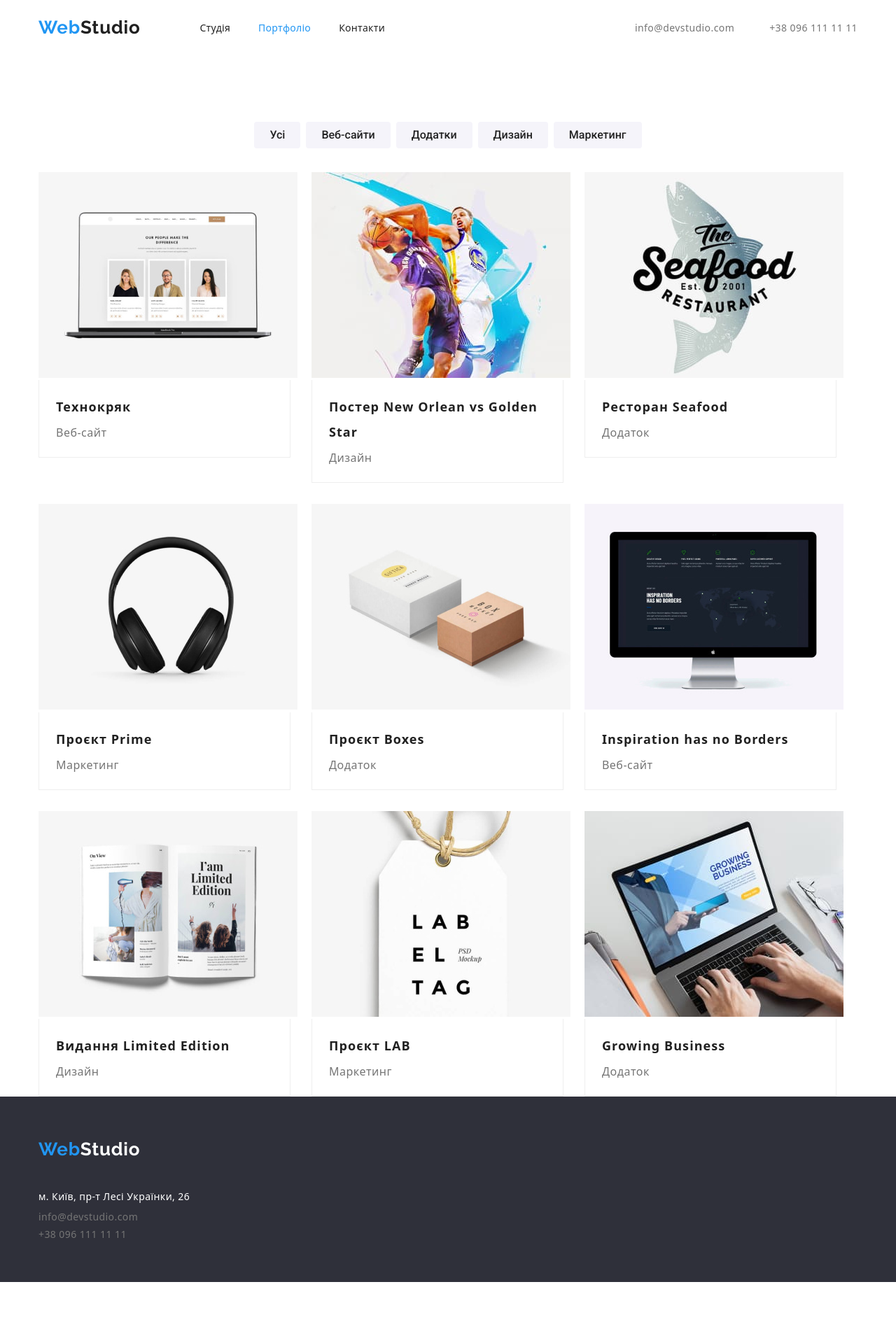
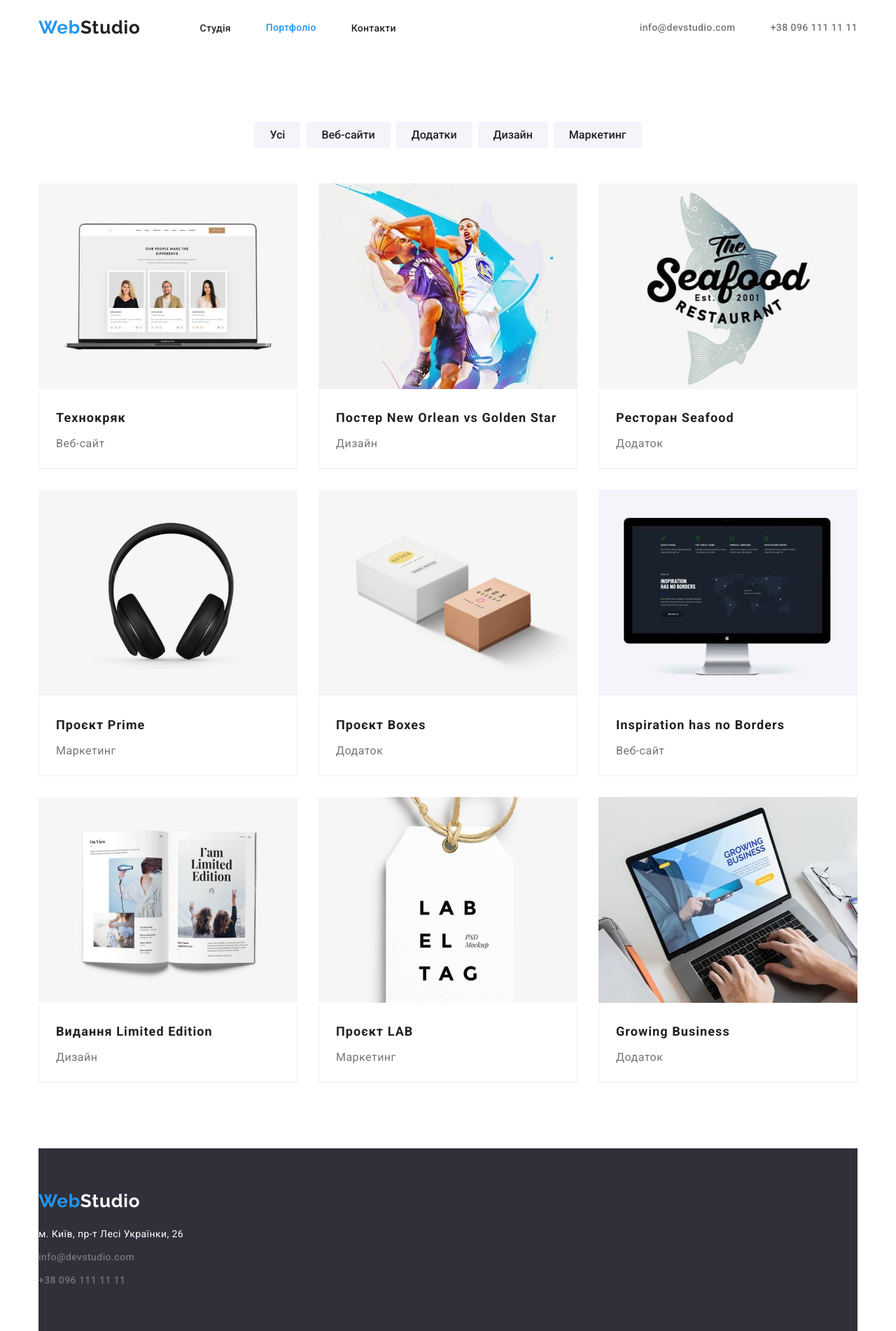
Before and after one commit to AnastasiiaS-1/goit-markup-hw-03, a plain HTML site: page portfolio.html in a window 1280 px wide. Shown: the whole page at 70% size. Before the commit the page ends 1832 px from the top, so only its background shows below. Drawn offline with nearby package versions, Linux system fonts and the light colour scheme.

Commit message:
corrections 2

```diff
--- a/css/styles.css
+++ b/css/styles.css
@@ -1,4 +1,3 @@
-
 /*загальна інформація*/
 
 :root {
@@ -10,7 +9,7 @@
   --button-background-color: #188ce8;
   --secondary-background-color: #2f303a;
   --solid-border-color: #eeeeee;
- }
+}
 
 body {
   color: var(--title-text-color);
@@ -110,7 +109,7 @@ ul {
   margin: 0;
   margin-right: auto;
   padding: 0;
- }
+}
 
 .site-nav {
   display: flex;
@@ -121,11 +120,11 @@ ul {
 
 .site-nav .item {
   outline: 1px;
-  margin-right: 40px;
+  margin-right: 50px;
 }
 
-.site-nav .item:last-child{
- margin-right: 0;
+.site-nav .item:last-child {
+  margin-right: 0;
 }
 
 .site-nav .link.current {
@@ -176,7 +175,7 @@ ul {
 .contacts a {
   font-weight: 500;
   font-size: 14px;
-  line-height: 1.14;
+  line-height: 1.7;
   color: var(--main-text-color);
   text-decoration: none;
   letter-spacing: 0.03em;
@@ -220,7 +219,7 @@ ul {
   border-radius: 4px;
   padding: 10px 32px;
   display: inline-block;
-  width: 216px
+  border: 0;
   font-family: "Roboto", sans-serif;
   font-weight: 700;
   font-size: 16px;
@@ -248,6 +247,7 @@ p {
 
 .section {
   padding-top: 94px;
+  padding-bottom: 94px;
 }
 
 .section-title {
@@ -262,7 +262,7 @@ p {
 }
 
 .section-about {
-  padding-top:0;
+  padding-top: 0;
 }
 
 .title {
@@ -312,8 +312,8 @@ p {
 .image-img {
   width: calc((100% - 60px) / 3);
   margin-right: 30px;
-  display:block;
-  max-width:100%
+  display: block;
+  max-width: 100%;
 }
 
 .image-img:nth-child(3n) {
@@ -333,12 +333,14 @@ p {
   align-item: flex-start;
   margin: 0;
   padding: 0;
- }
+}
 
 .image {
   background-color: var(--white-text-color);
   width: calc((100% - 90px) / 4);
   margin-right: 30px;
+  display: block;
+  max-width: 100%;
 }
 
 .image:nth-child(4n) {
@@ -382,7 +384,7 @@ p {
   display: flex;
   text-align: center;
   margin-right: 8px;
- }
+}
 
 .name-button {
   font-family: "Roboto", sans-serif;
@@ -412,8 +414,7 @@ p {
   justify-content: center;
   margin: 0;
   padding: 0;
-  margin-bottom: 34px;
-  margin-top: 94px;
+  margin-bottom: 50px;
 }
 
 .trait-button {
@@ -433,7 +434,6 @@ p {
   line-height: 2;
   letter-spacing: 0.06em;
   margin-bottom: 4px;
-
 }
 
 .service-text {
@@ -449,7 +449,7 @@ p {
   flex-wrap: wrap;
   align-item: flex-start;
   padding: 0;
-  margin: 0;
+  margin: 0 -30px 0 0;
 }
 
 .flex-list > .flex-element {
@@ -461,8 +461,8 @@ p {
 .flex-element: nth-child(3n) {
   margin-right: 0;
   display: block;
+  max-width: 100%;
   width: 100%;
-  height: auto;
 }
 
 .flex-element:nth-last-child(-n + 3) {
@@ -507,10 +507,6 @@ p {
   line-height: 1.7;
 }
 
-.adr-info {
-  padding-top: 20px;
-}
-
 .footer-address {
   margin-bottom: 9px;
   margin: 0;
--- a/portfolio.html
+++ b/portfolio.html
@@ -5,7 +5,6 @@
     <meta http-equiv="X-UA-Compatible" content="IE=edge" />
     <meta name="viewport" content="width=, initial-scale=1.0" />
     <title>Portfolio</title>
-    <link rel="stylesheet" href="./css/styles.css" />
     <link
       href="https://fonts.googleapis.com/css2?family=Raleway:wght@700&family=Roboto:wght@400;500;700;900&display=swap"
       rel="stylesheet"
@@ -17,11 +16,13 @@
       crossorigin="anonymous"
       referrerpolicy="no-referrer"
     />
+    <link rel="stylesheet" href="./css/styles.css" />
   </head>
+
   <body>
-    <header>
-      <div class="container">
-        <nav class="main-nav">
+    <div class="container">
+      <header>
+          <nav class="main-nav">
           <a href="/index.html" class="logo main-logo"
             ><span class="accent"> Web</span>Studio
           </a>
@@ -41,11 +42,9 @@
             </li>
           </ul>
         </nav>
-      </div>
     </header>
     <main>
-      <section>
-        <div class="container">
+      <section class="section">
           <h1 class="visually-hidden">Наші проекти</h1>
           <ul class="button-list placement">
             <li class="trait-button">
@@ -64,8 +63,6 @@
               <button type="button" class="name-button">Маркетинг</button>
             </li>
           </ul>
-        </div>
-        <div class="container">
           <ul class="flex-list">
             <li class="flex-element">
               <img
@@ -180,20 +177,15 @@
               </div>
             </li>
           </ul>
-        </div>
       </section>
     </main>
-
     <footer class="footer">
-      <div class="container">
         <a href="/index.html" class="logo-lg"
           ><span class="accent"> Web</span>Studio
         </a>
         <address class="address">
           <ul class="footer-address">
-            <li class="address-info adr-info">
-              м. Київ, пр-т Лесі Українки, 26
-            </li>
+            <li class="address-info">м. Київ, пр-т Лесі Українки, 26</li>
             <li class="contacts cnt-footer">
               <a href="mailto:info@devstudio.com">info@devstudio.com</a>
             </li>
@@ -202,7 +194,7 @@
             </li>
           </ul>
         </address>
-      </div>
-    </footer>
+        </footer>
+     </div>
   </body>
 </html>
```
Also changed, not shown: index.html (+5 -4 lines).
